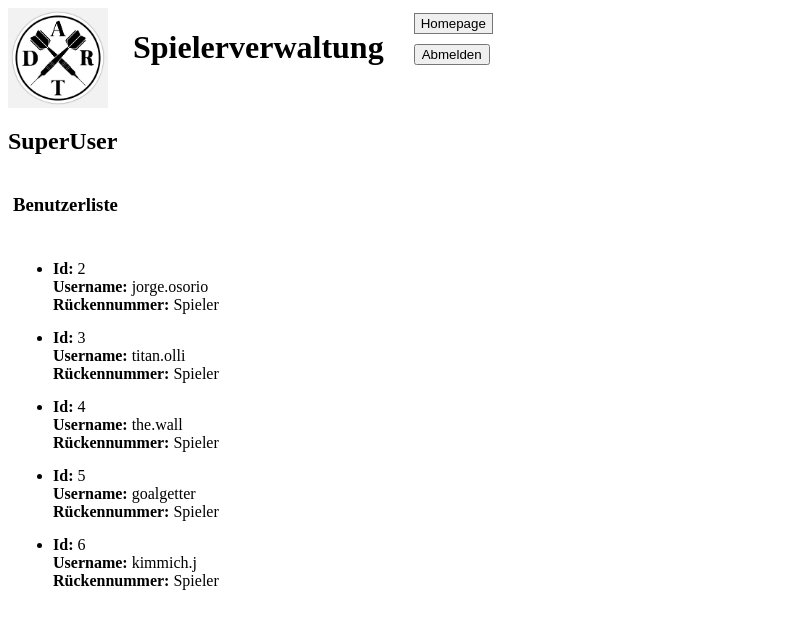
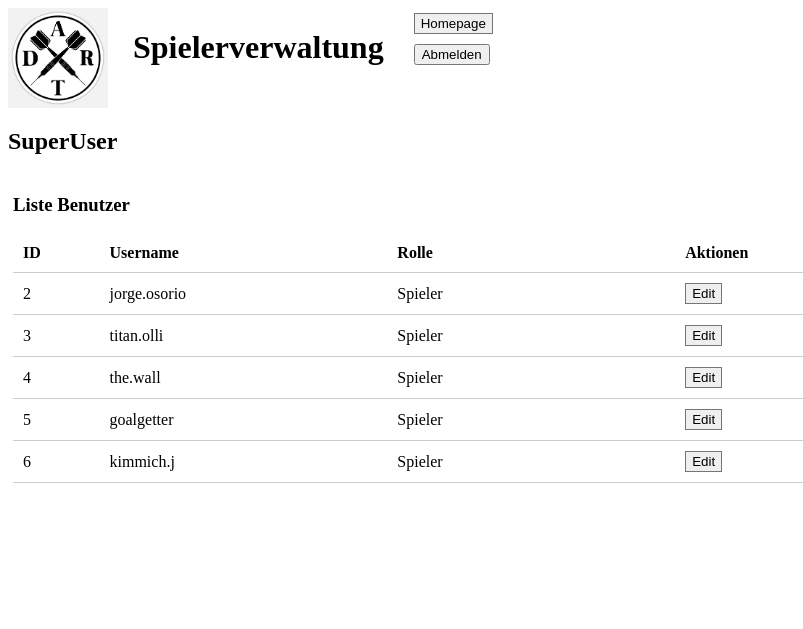
Before and after one commit to lliorlio2301/spieler, a Spring Boot app: page /spielerverwaltung/super in a window 1280 px wide. Shown: the top 629 px of the page, without its empty margins (0-803 px from the left). Run offline with Spring Boot 4, Linux system fonts and the light colour scheme; the visitor is signed in with stand-in values (Sample User, id 1); some of the project's set-up classes (security, data sources, template engines, error pages and the like) are left out, and stand-ins take their place; some libraries are stand-ins or nearby versions.

Commit message:
Tabelle eingeführt

```diff
--- a/src/main/resources/templates/superUser.html
+++ b/src/main/resources/templates/superUser.html
@@ -24,20 +24,35 @@
     <div class="">
         <div class="inhalt">
             <div class="vertical">
-                <h3>Benutzerliste</h3>
-                <ul class="listeSpieler">
-                    <li th:each="benutzer: ${listeBenutzer}">
-                        <label for="id">Id: </label>
-                        <span th:text="${benutzer.id}"></span>
-                        <br>
-                        <label for="username">Username: </label>
-                        <span th:text="${benutzer.username}"></span>
-                        <br>
-                        <label for="role">Rückennummer: </label>
-                        <span th:text="${benutzer.role.name}"></span>
-                    </li>
-                </ul>
+                <div class="tabelleContainer">
+                <h3>Liste Benutzer</h3>
+                    <table class="tabelleAdmin">
+                        <thead>
+                            <tr>
+                                <th class="spalteKlein">ID</th>
+                                <th>Username</th>
+                                <th>Rolle</th>
+                                <th>Aktionen</th>
+                            </tr>
+                        </thead>
+                        <tbody>
+                            <tr th:each="benutzer : ${listeBenutzer}">
+                                <td th:text="${benutzer.id}">1</td>
+                                <td th:text="${benutzer.username}">user</td>
+                                <td th:text="${benutzer.role.name}">Torwart</td>
 
+                                <td>
+                                    <!--
+                                    {id} Platzhalter
+                                        Zuweisung des Platzhalters (id=${spieler.id})
+                                    -->
+                                    <a class="leisteButton"
+                                    th:href="@{/spielerverwaltung/super/benutzer/{id}(id=${benutzer.id})}"
+                                    >Edit</a>
+                                </td>
+                            </tr>
+                        </tbody>
+                    </table>
             </div>
         </div>
     </div>
```
